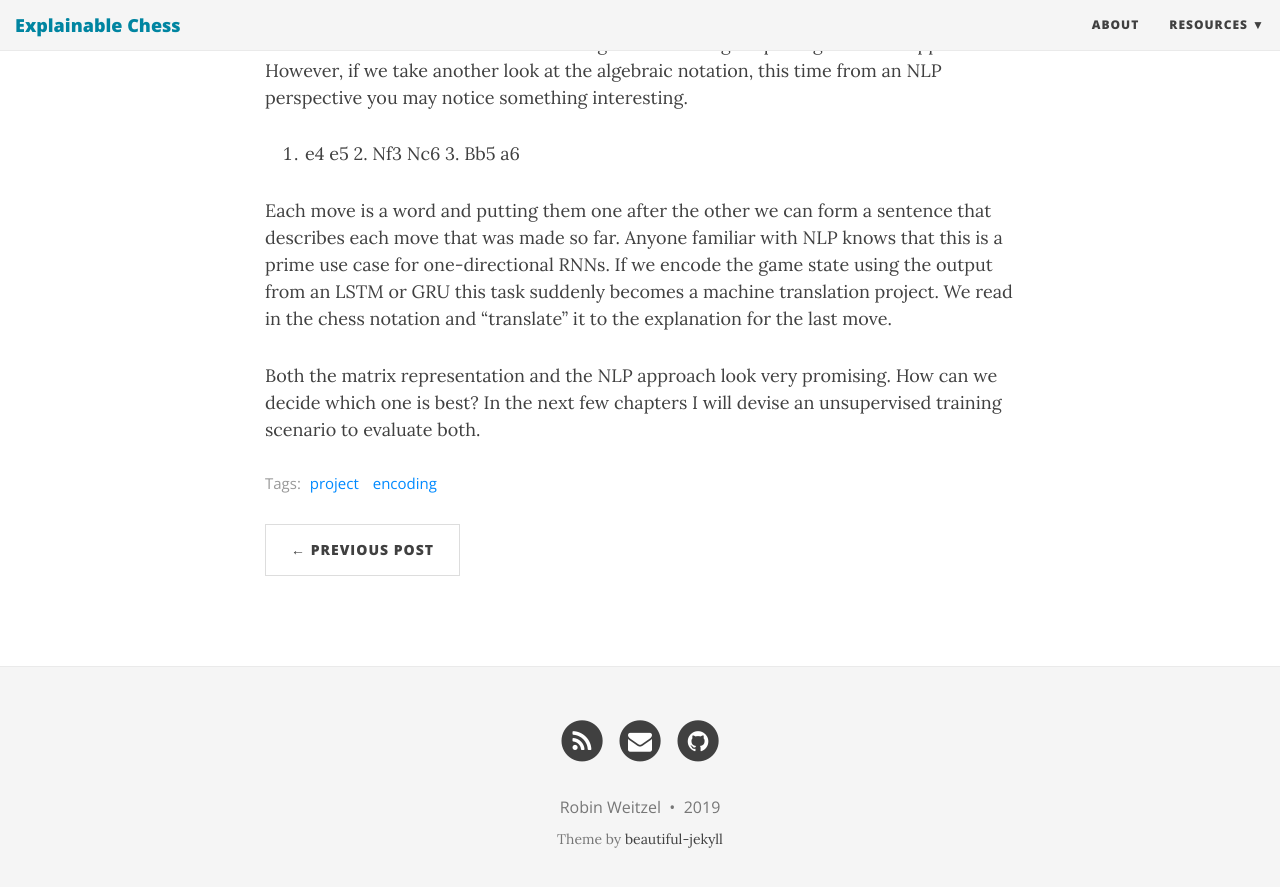
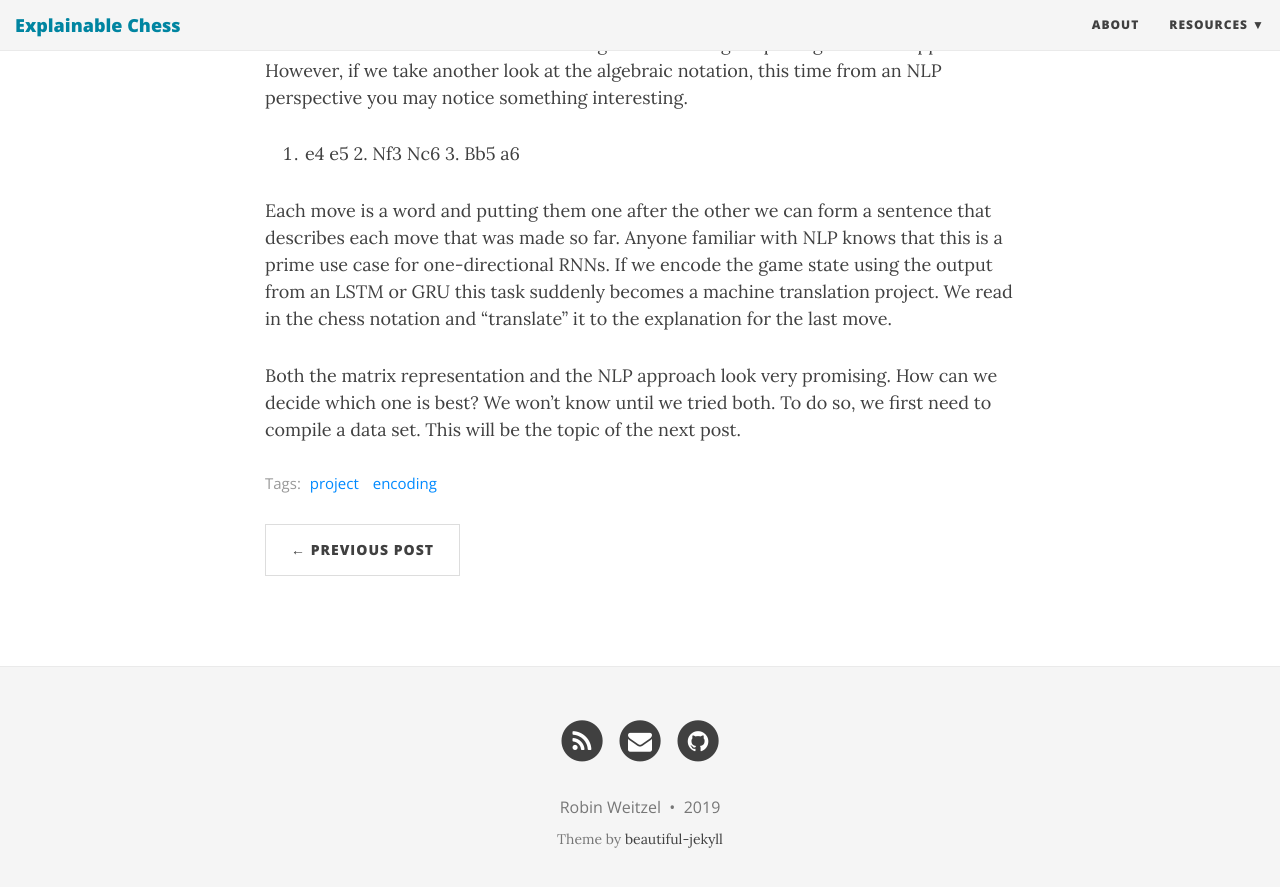
Before and after one commit to RobinWeitzel/nn-project, a Jekyll site: the page built from _posts/2019-04-22-encoding-a-move-p2.md, in a window 1280 px wide and 900 px high, scrolled down 2840 px. Shown: the top 887 px of the window. Built offline with Jekyll 4.4.1, drawn with Linux system fonts in a browser that asks for light colours; nearby versions of some CDN libraries; formulas are drawn with MathJax 3; a script that is not in the unit is left out.

Commit message:
changed ending in third post

```diff
--- a/_posts/2019-04-22-encoding-a-move-p2.md
+++ b/_posts/2019-04-22-encoding-a-move-p2.md
@@ -76,4 +76,6 @@ We read in the chess notation and "translate" it to the explanation for the last
 
 Both the matrix representation and the NLP approach look very promising.
 How can we decide which one is best?
-In the next few chapters I will devise an unsupervised training scenario to evaluate both.
+We won't know until we tried both.
+To do so, we first need to compile a data set.
+This will be the topic of the next post.
```
